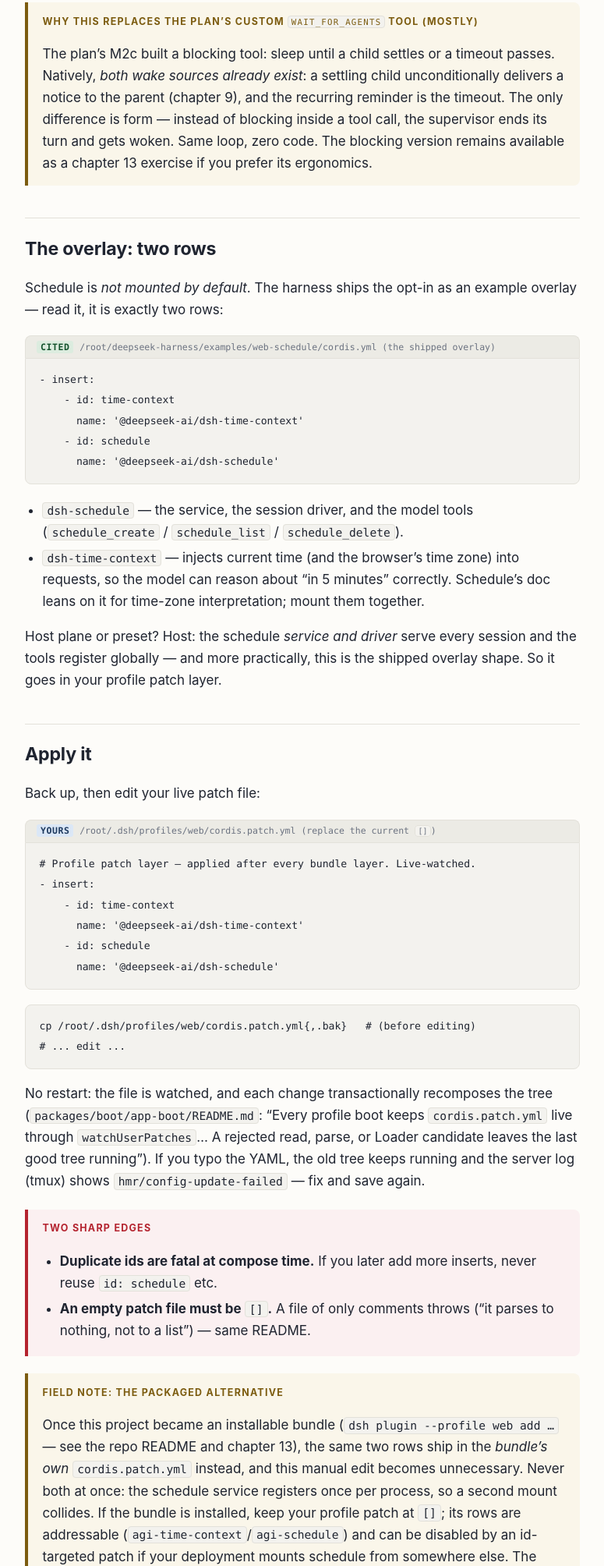
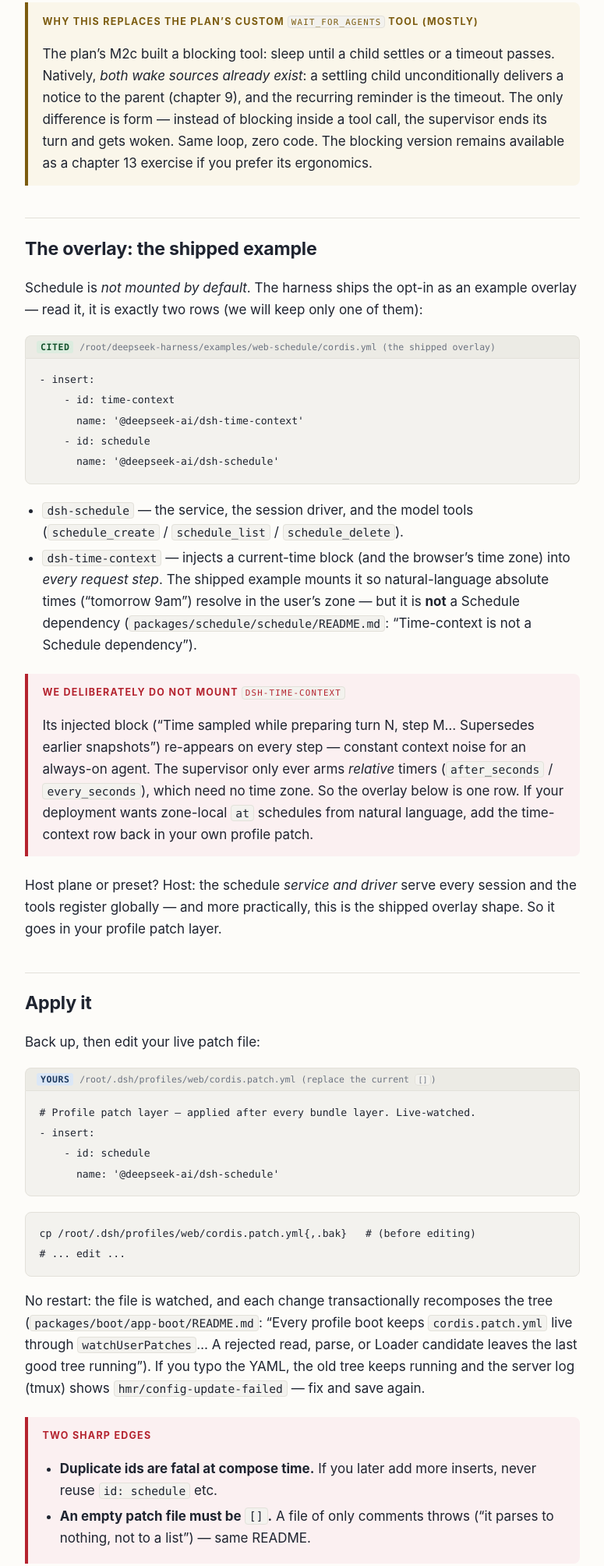
Before and after one commit to dat-lequoc/dsh-supervisor, a website: page tutorial/08-schedule.html in a window 1280 px wide. Shown: the part 1030-3038 px from the top of the page at 78% size, without its empty margins (252-1027 px from the left). Drawn offline with Linux system fonts and the light colour scheme.

Commit message:
Drop dsh-time-context from the bundle: per-step timestamp injection is noise the supervisor never needs (design note N8)
Co-authored-by: Cursor <cursoragent@cursor.com>

```diff
--- a/tutorial/08-schedule.html
+++ b/tutorial/08-schedule.html
@@ -58,10 +58,10 @@
   </p>
 </div>
 
-<h2>The overlay: two rows</h2>
+<h2>The overlay: the shipped example</h2>
 <p>
   Schedule is <em>not mounted by default</em>. The harness ships the opt-in as an example overlay —
-  read it, it is exactly two rows:
+  read it, it is exactly two rows (we will keep only one of them):
 </p>
 <figure class="code">
 <figcaption><span class="badge cite">CITED</span>/root/deepseek-harness/examples/web-schedule/cordis.yml (the shipped overlay)</figcaption>
@@ -74,10 +74,21 @@
 <ul>
   <li><code>dsh-schedule</code> — the service, the session driver, and the model tools
       (<code>schedule_create</code> / <code>schedule_list</code> / <code>schedule_delete</code>).</li>
-  <li><code>dsh-time-context</code> — injects current time (and the browser’s time zone) into requests, so
-      the model can reason about “in 5 minutes” correctly. Schedule’s doc leans on it for time-zone
-      interpretation; mount them together.</li>
+  <li><code>dsh-time-context</code> — injects a current-time block (and the browser’s time zone) into
+      <em>every request step</em>. The shipped example mounts it so natural-language absolute times
+      (“tomorrow 9am”) resolve in the user’s zone — but it is <strong>not</strong> a Schedule dependency
+      (<code>packages/schedule/schedule/README.md</code>: “Time-context is not a Schedule dependency”).</li>
 </ul>
+<div class="box warn">
+  <span class="box-title">We deliberately do NOT mount <code>dsh-time-context</code></span>
+  <p>
+    Its injected block (“Time sampled while preparing turn N, step M… Supersedes earlier snapshots”)
+    re-appears on every step — constant context noise for an always-on agent. The supervisor only ever
+    arms <em>relative</em> timers (<code>after_seconds</code> / <code>every_seconds</code>), which need no
+    time zone. So the overlay below is one row. If your deployment wants zone-local <code>at</code>
+    schedules from natural language, add the time-context row back in your own profile patch.
+  </p>
+</div>
 <p>
   Host plane or preset? Host: the schedule <em>service and driver</em> serve every session and the tools
   register globally — and more practically, this is the shipped overlay shape. So it goes in your
@@ -90,8 +101,6 @@
 <figcaption><span class="badge you">YOURS</span>/root/.dsh/profiles/web/cordis.patch.yml (replace the current <code>[]</code>)</figcaption>
 <pre><code># Profile patch layer — applied after every bundle layer. Live-watched.
 - insert:
-    - id: time-context
-      name: '@deepseek-ai/dsh-time-context'
     - id: schedule
       name: '@deepseek-ai/dsh-schedule'</code></pre>
 </figure>
@@ -120,11 +129,11 @@
   <span class="box-title">Field note: the packaged alternative</span>
   <p>
     Once this project became an installable bundle (<code>dsh plugin --profile web add …</code> — see the
-    repo README and chapter 13), the same two rows ship in the <em>bundle’s own</em>
+    repo README and chapter 13), the same row ships in the <em>bundle’s own</em>
     <code>cordis.patch.yml</code> instead, and this manual edit becomes unnecessary. Never both at once:
     the schedule service registers once per process, so a second mount collides. If the bundle is
-    installed, keep your profile patch at <code>[]</code>; its rows are addressable
-    (<code>agi-time-context</code>/<code>agi-schedule</code>) and can be disabled by an id-targeted patch if
+    installed, keep your profile patch at <code>[]</code>; its row is addressable
+    (<code>agi-schedule</code>) and can be disabled by an id-targeted patch if
     your deployment mounts schedule from somewhere else. The grader accepts either source.
   </p>
 </div>
```
Also changed, not shown: DESIGN.md (+5 -4 lines), cordis.patch.yml (+6 -6 lines), README.md, 2 other files.
